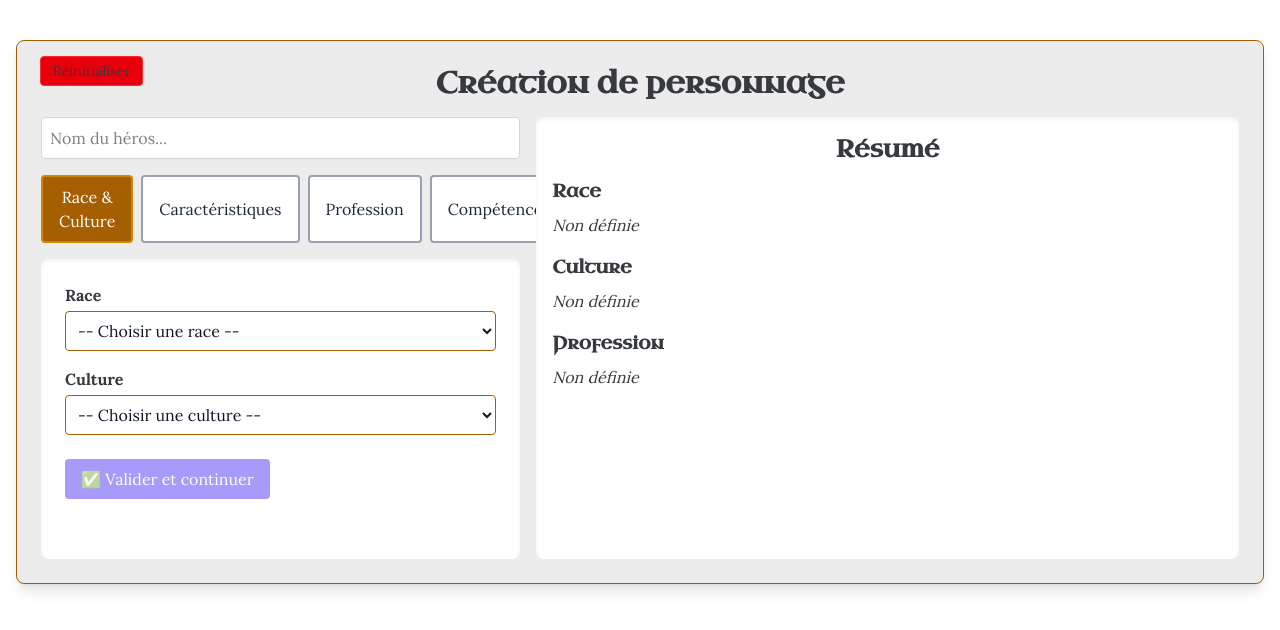
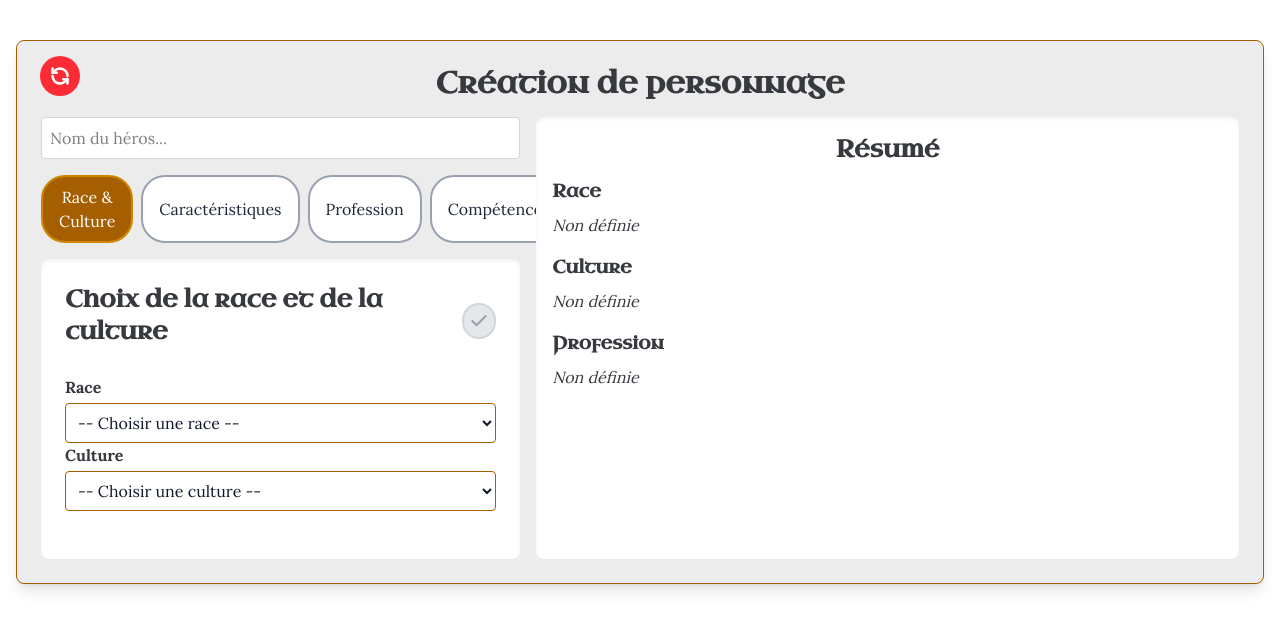
Before and after one commit to nfrugier/rmu-creator-next, a Next.js app: page /create in a window 1280 px wide. Shown: the top 630 px of the page. Built offline with nearby package versions, Linux system fonts and the light colour scheme.

Commit message:
uniformisation de l'ux/ui

```diff
--- a/package.json
+++ b/package.json
@@ -9,6 +9,7 @@
     "lint": "next lint"
   },
   "dependencies": {
+    "lucide-react": "^0.507.0",
     "next": "15.3.1",
     "react": "^19.0.0",
     "react-dom": "^19.0.0"
--- a/src/components/character/CharacterCreationLayout.tsx
+++ b/src/components/character/CharacterCreationLayout.tsx
@@ -8,7 +8,7 @@ import CharacterSummary from "./CharacterSummary";
 import type { Character } from "@/types/character";
 import ConfirmDialog from "../ui/ConfirmDialog";
 import SkillStep from "./SkillStep";
-
+import { RefreshCcw, FileDown  } from "lucide-react";
 
 
 const steps = [
@@ -104,7 +104,7 @@ export default function CharacterCreationLayout() {
             <button
               key={step.key}
               onClick={() => setActiveStep(i)}
-              className={`px-4 py-2 rounded border-2 ${
+              className={`px-4 py-2 rounded-3xl border-2 ${
                 activeStep === i
                   ? "bg-yellow-700 text-white border-yellow-600"
                   : "bg-white text-gray-800 border-gray-400"
@@ -151,18 +151,18 @@ export default function CharacterCreationLayout() {
               link.click();
               URL.revokeObjectURL(url);
             }}
-            className="bg-green-700 hover:bg-green-600 text-white px-4 py-2 rounded shadow-lg"
+            className="rounded-full bg-green-600 text-white hover:bg-green-800 w-10 h-10 flex items-center justify-center"
           >
-            📄 Exporter
+            <FileDown className="w-5 h-5" strokeWidth={3} />
           </button>
         </div>
       )}
       <div className="fixed top-14 left-10 flex flex-col gap-3 z-50">
         <button
           onClick={() => setShowResetConfirm(true)}
-          className="text-sm text-(--foreground) px-3 py-1 rounded border border-red-500 hover:bg-red-800 bg-red-600 hover:border-red-700 transition-colors duration-200"
+          className="rounded-full bg-red-500 text-white hover:bg-red-800 hover:rotate-180 w-10 h-10 flex items-center justify-center transition-transform duration-300"
         >
-          Réinitialiser
+          <RefreshCcw className="w-5 h-5" strokeWidth={3}/>
         </button>
       </div>
       {showResetConfirm && (
--- a/src/components/character/ProfessionStep.tsx
+++ b/src/components/character/ProfessionStep.tsx
@@ -3,6 +3,7 @@
 import { useState } from "react";
 import type { Character } from "@/types/character";
 import type { Profession } from "@/types/profession";
+import { Check } from "lucide-react";
 
 const PROFESSIONS: Profession[] = [
   // Royaume des Armes
@@ -364,7 +365,18 @@ export default function ProfessionStep({
 
   return (
     <div className="text-left space-y-4 text-(--foreground)">
-      <h2 className="text-xl font-bold text-center">Choix de la profession</h2>
+      <div className="flex justify-between items-center">
+        <h2 className="text-xl font-bold">Choix de la profession</h2>
+        <button
+          onClick={onNext}
+          disabled={!selected}
+          className="w-9 h-9 flex items-center justify-center rounded-full
+                     border-2 border-yellow-500 bg-(--background) text-(--foreground) hover:bg-yellow-700 hover:border-yellow-500
+                     disabled:border-gray-300 disabled:bg-gray-200 disabled:text-gray-400 transition-colors"
+        >
+          <Check className="w-5 h-5" strokeWidth={2.5} />
+        </button>
+      </div>
 
       {["Royaume des Armes", "Royaume de la Canalisation", "Royaume de l'Essence", "Royaume du Mentalisme", "Royaumes Hybrides" ].map((realm) => (
         <div key={realm}>
@@ -387,15 +399,6 @@ export default function ProfessionStep({
           </div>
         </div>
       ))}
-      <div className="fixed bottom-1/12 left-1/7 flex flex-col gap-3 z-50 text-center pt-4">
-        <button
-          onClick={onNext}
-          disabled={!selected}
-          className="bg-indigo-600 hover:bg-indigo-500 text-white px-4 py-2 rounded disabled:opacity-50"
-        >
-          ✅ Valider et continuer
-        </button>
-      </div>
     </div>
   );
 }
--- a/src/components/character/RaceCultureStep.tsx
+++ b/src/components/character/RaceCultureStep.tsx
@@ -2,6 +2,7 @@
 
 import React from "react";
 import type { Character } from "@/types/character";
+import { Check } from "lucide-react";
 
 
 const races = ["Humain", "Elfe", "Nain", "Hobbit"];
@@ -59,6 +60,9 @@ export default function RaceCultureStep({ character, setCharacter, onNext }: {
     },
   };
 
+  const isValid = !!character.race && !!character.culture;
+
+
   const handleRaceChange = (race: string) => {
     setCharacter((prev: Character) => ({
       ...prev,
@@ -83,7 +87,23 @@ export default function RaceCultureStep({ character, setCharacter, onNext }: {
 
   return (
     <div className="text-(--foreground)">
-      <div className="mb-4 ">
+      <div className="flex justify-between items-center mb-4 ">
+        <h2 className="text-xl font-bold">Choix de la race et de la culture</h2>
+        <button
+          onClick={onNext}
+          disabled={!isValid}
+          className={`w-9 h-9 flex items-center justify-center rounded-full border-2 transition-colors
+            ${isValid
+              ? "bg-yellow-700 border-yellow-500 text-white"
+              : "bg-[--background] text-[--foreground] hover:bg-yellow-700 hover:border-yellow-500"}
+            ${!isValid ? "disabled:border-gray-300 disabled:bg-gray-200 disabled:text-gray-400" : ""}
+          `}
+        >
+          <Check className="w-5 h-5" strokeWidth={2.5} />
+        </button>
+
+      </div>
+      <div>
         <label className="block font-semibold mb-1">Race</label>
         <select
           value={character.race}
@@ -131,14 +151,6 @@ export default function RaceCultureStep({ character, setCharacter, onNext }: {
           <p><strong>Compétences bonus :</strong> {cultureEffects[character.culture]?.skills.join(", ")}</p>
         </div>
       )}
-
-      <button
-        onClick={onNext}
-        disabled={!character.race || !character.culture}
-        className="bg-indigo-600 hover:bg-indigo-500 text-white px-4 py-2 rounded disabled:opacity-50"
-      >
-        ✅ Valider et continuer
-      </button>
     </div>
   );
 }
--- a/src/components/character/SkillStep.tsx
+++ b/src/components/character/SkillStep.tsx
@@ -3,6 +3,7 @@
 import { useState, useEffect } from "react";
 import type { Character } from "@/types/character";
 import type { SkillSelection } from "@/types/skills";
+import { Check } from "lucide-react";
 
 const MAX_DP = 50;
 
@@ -48,7 +49,17 @@ export default function SkillStep({
 
   return (
     <div className="text-(--foreground)">
-      <h2 className="text-xl font-bold mb-4">Répartition des compétences</h2>
+      <div className="flex justify-between items-center mb-4">
+        <h2 className="text-xl font-bold">Répartition des compétences</h2>
+        <button
+          onClick={handleNext}
+          className="w-9 h-9 flex items-center justify-center rounded-full
+          border-2 border-yellow-500 bg-(--background) text-(--foreground) hover:bg-yellow-700 hover:border-yellow-500
+          disabled:border-gray-300 disabled:bg-gray-200 disabled:text-gray-400 transition-colors"
+        >
+          <Check className="w-5 h-5" strokeWidth={2.5} />
+        </button>
+      </div>
       <p className="mb-2">DP restants : {availableDP}</p>
       <div className="space-y-4">
         {character.skillCosts &&
@@ -74,15 +85,6 @@ export default function SkillStep({
             </div>
           ))}
       </div>
-
-      <div className="mt-6 text-right">
-        <button
-          onClick={handleNext}
-          className="bg-green-700 hover:bg-green-600 text-white px-4 py-2 rounded"
-        >
-          Étape suivante
-        </button>
-      </div>
     </div>
   );
 }
--- a/src/components/character/StatsStep.tsx
+++ b/src/components/character/StatsStep.tsx
@@ -2,6 +2,7 @@
 
 import { useEffect, useState } from "react";
 import type { Character, StatBlock } from "@/types/character";
+import { Dice6, Check } from "lucide-react";
 
 const STAT_NAMES = [
   "Agilité", "Charisme", "Constitution", "Force", "Intelligence",
@@ -39,6 +40,9 @@ export default function StatsStep({
   const [tempStats, setTempStats] = useState<StatBlock>({});
   const [potStats, setPotStats] = useState<StatBlock>({});
   const [rolled, setRolled] = useState(false);
+  /*const [isConfirmed, setIsConfirmed] = useState(false);*/
+  const isConfirmed = !!character.stats;
+
 
   useEffect(() => {
     if (character.stats) {
@@ -47,6 +51,7 @@ export default function StatsStep({
       setRolled(true);
     }
   }, [character.stats]);
+  const canValidate = rolled && Object.keys(tempStats).length === STAT_NAMES.length;
 
   const handleRollAll = () => {
     const temp: StatBlock = {};
@@ -71,12 +76,48 @@ export default function StatsStep({
         potential: potStats,
       },
     });
+    /*setIsConfirmed(true);*/
     onNext();
   };
 
   return (
     <div className="text-left space-y-4 text-(--foreground)">
-      <h2 className="text-xl font-bold text-center">Caractéristiques</h2>
+      <div className="flex justify-between items-center mb-4">
+        <h2 className="text-xl font-bold">Caractéristiques</h2>
+
+        <div className="flex gap-2">
+          {!rolled ? (
+            <button
+              onClick={handleRollAll}
+              className="w-9 h-9 rounded-full bg-(--background) border-2 border-yellow-500 text-(--foreground) hover:bg-yellow-700 hover:border-yellow-500 flex items-center justify-center transition"
+            >
+              <Dice6 className="w-5 h-5" strokeWidth={2.25} />
+            </button>
+          ) : (
+            <>
+              <button
+                onClick={handleRollAll}
+                className="w-9 h-9 rounded-full bg-(--background) border-2 border-yellow-500 text-(--foreground) hover:bg-yellow-700 hover:border-yellow-500 flex items-center justify-center transition"
+              >
+                <Dice6 className="w-5 h-5" strokeWidth={2.25} />
+              </button>
+              <button
+                onClick={handleValidate}
+                disabled={!canValidate}
+                className={`w-9 h-9 flex items-center justify-center rounded-full border-2 transition-colors
+                  ${isConfirmed
+                    ? "bg-yellow-700 border-yellow-500 text-white"
+                    : "bg-[--background] text-[--foreground] hover:bg-yellow-700 hover:border-yellow-500"}
+                  ${!canValidate ? "disabled:border-gray-300 disabled:bg-gray-200 disabled:text-gray-400" : ""}
+                `}
+              >
+                <Check className="w-5 h-5" strokeWidth={2.5} />
+              </button>
+
+            </>
+          )}
+        </div>
+      </div>
 
       {STAT_NAMES.map((stat) => (
         <div key={stat} className="flex justify-between items-center border-b pb-1">
@@ -92,32 +133,6 @@ export default function StatsStep({
         </div>
       ))}
 
-      <div className="text-center pt-6 space-y-3">
-  {!rolled ? (
-    <button
-      className="bg-yellow-700 hover:bg-yellow-600 text-white px-4 py-2 rounded"
-      onClick={handleRollAll}
-    >
-      🎲 Lancer les caractéristiques
-    </button>
-  ) : (
-    <div className="flex flex-col sm:flex-row justify-center gap-4">
-      <button
-        className="bg-yellow-700 hover:bg-yellow-600 text-white px-4 py-2 rounded"
-        onClick={handleRollAll}
-      >
-        🔁 Relancer
-      </button>
-      <button
-        className="bg-indigo-600 hover:bg-indigo-500 text-white px-4 py-2 rounded"
-        onClick={handleValidate}
-      >
-        ✅ Valider et continuer
-      </button>
-    </div>
-  )}
-</div>
-
     </div>
   );
 }
```
Also changed, not shown: 1 other file (tests, documents, lock files or other folders).
